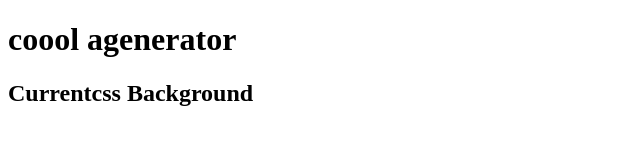
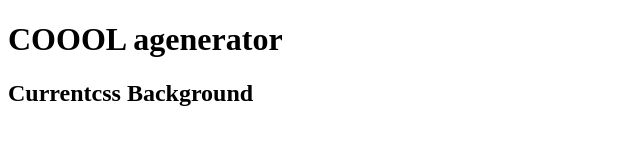
Before and after one commit to abu-nuas/final-background, a plain HTML site: page index.html in a window 1280 px wide. Shown: the whole page, without its empty margins (0-640 px from the left). Drawn offline with Linux system fonts and the light colour scheme.

Commit message:
Nawal fadel cabtalize coool

```diff
--- a/index.html
+++ b/index.html
@@ -6,7 +6,7 @@
 	<link rel="style sheet" type="text/css" href="style.css">
 </head>
 <body>
-  <h1>coool agenerator</h1>
+  <h1>COOOL agenerator</h1>
   <imput class="color1" type="color"/>
   <imput class="color2" type="color"/>
   <h2> Currentcss Background</h2>
```
